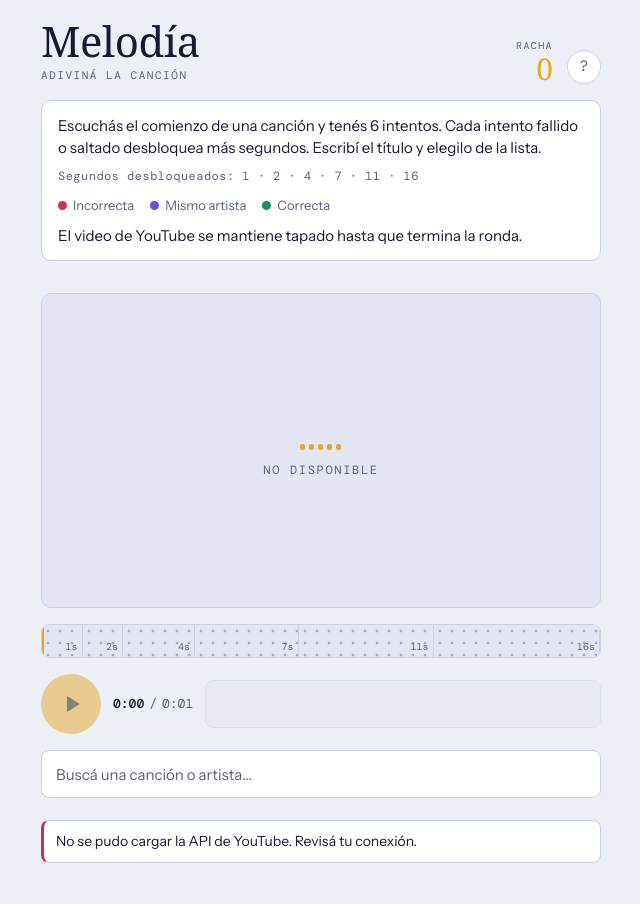
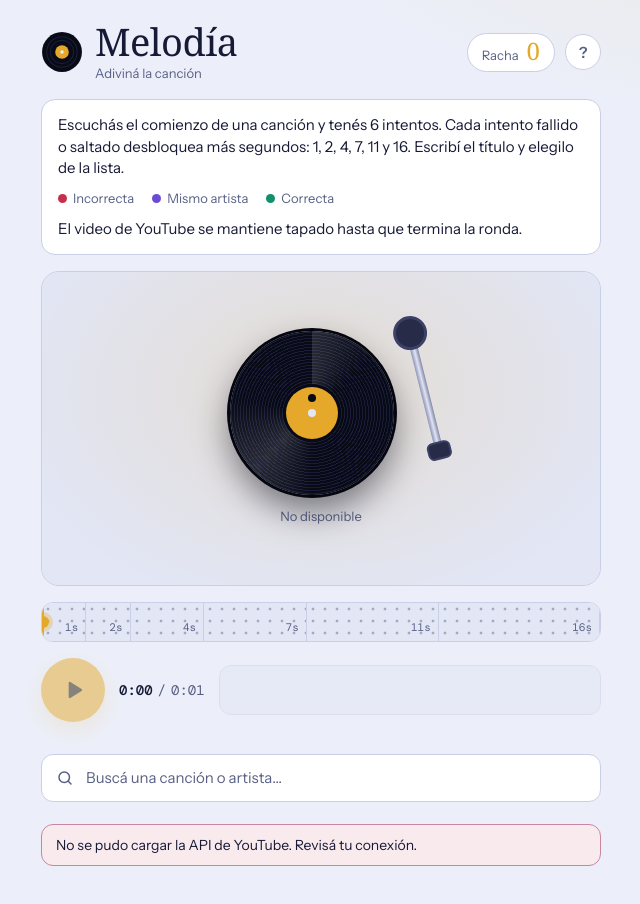
Before and after one commit to FranR27/melodia-secreta, a website: page index.html in a window 1280 px wide. Both pictures are taken after a click on the button "Cómo se juega". Shown: the whole page, without its empty margins (319-959 px from the left). Drawn offline with nearby package versions, Linux system fonts and the light colour scheme; a web font is replaced by a local one.

Commit message:
mejora visual

```diff
--- a/css/base.css
+++ b/css/base.css
@@ -3,13 +3,17 @@
 html, body { min-height: 100%; margin: 0; }
 
 body {
-  background: var(--bg);
+  background-color: var(--bg);
+  background-image:
+    radial-gradient(820px 380px at 90% -140px, color-mix(in srgb, var(--accent) 12%, transparent), transparent 70%),
+    radial-gradient(640px 360px at -12% 22%, color-mix(in srgb, var(--close) 10%, transparent), transparent 70%);
+  background-repeat: no-repeat;
   color: var(--ink);
   font-family: var(--font-body);
   font-size: 15px;
   line-height: 1.45;
   padding-inline: 16px;
-  padding-block: 20px 40px;
+  padding-block: 22px 44px;
 }
 
 button, input { font: inherit; color: inherit; }
--- a/css/components.css
+++ b/css/components.css
@@ -1,32 +1,94 @@
 /* ---------- cabecera ---------- */
-.top { display: flex; justify-content: space-between; align-items: flex-end; gap: 16px; }
-.brand h1 { margin: 0; font-family: var(--font-display); font-weight: 400; font-size: 42px; line-height: 1; letter-spacing: -0.01em; text-wrap: balance; }
-.brand p { margin: 6px 0 0; font-family: var(--font-mono); font-size: 11px; letter-spacing: 0.14em; text-transform: uppercase; color: var(--muted); }
-.stats { display: flex; align-items: flex-end; gap: 14px; }
-.streak { display: grid; justify-items: end; }
-.streak .lbl { font-family: var(--font-mono); font-size: 10px; letter-spacing: 0.14em; text-transform: uppercase; color: var(--muted); }
-.streak .num { font-family: var(--font-display); font-size: 30px; line-height: 1; font-variant-numeric: tabular-nums; color: var(--accent); }
-.icon-btn { width: 34px; height: 34px; border-radius: 50%; border: 1px solid var(--line); background: var(--surface); color: var(--muted); font-family: var(--font-mono); font-size: 15px; display: grid; place-items: center; }
+.top { display: flex; justify-content: space-between; align-items: center; gap: 16px; }
+.brand { display: flex; align-items: center; gap: 12px; min-width: 0; }
+.brand .mark { flex: none; width: 42px; height: 42px; }
+.mk-disc { fill: var(--vinyl); }
+.mk-groove { fill: none; stroke: var(--vinyl-hi); stroke-width: 1.2; }
+.mk-label { fill: var(--accent); }
+.mk-hole { fill: var(--bg); }
+.brand h1 { margin: 0; font-family: var(--font-display); font-weight: 400; font-size: 38px; line-height: 1; letter-spacing: -0.015em; }
+.brand p { margin: 4px 0 0; font-size: 13px; color: var(--muted); }
+.stats { display: flex; align-items: center; gap: 10px; }
+.streak { display: flex; align-items: baseline; gap: 8px; padding: 5px 14px 6px; border: 1px solid var(--line); border-radius: 999px; background: var(--surface); }
+.streak .lbl { font-size: 13px; color: var(--muted); }
+.streak .num { font-family: var(--font-display); font-size: 24px; line-height: 1; font-variant-numeric: tabular-nums; color: var(--accent); }
+.icon-btn { width: 36px; height: 36px; border-radius: 50%; border: 1px solid var(--line); background: var(--surface); color: var(--muted); font-size: 15px; font-weight: 600; display: grid; place-items: center; }
 .icon-btn:hover { color: var(--ink); border-color: var(--muted); }
 
 /* ---------- ayuda ---------- */
-.info { background: var(--surface); border: 1px solid var(--line); border-radius: 10px; padding: 14px 16px; display: grid; gap: 10px; }
-.info p { margin: 0; max-width: 60ch; }
-.info .scale { font-family: var(--font-mono); font-size: 12px; color: var(--muted); letter-spacing: 0.04em; }
-.legend { display: flex; flex-wrap: wrap; gap: 6px 16px; font-size: 13px; color: var(--muted); }
-.legend span::before { content: ''; display: inline-block; width: 9px; height: 9px; border-radius: 50%; margin-right: 6px; background: var(--c); }
+.info { display: grid; gap: 10px; padding: 14px 16px; border: 1px solid var(--line); border-radius: 14px; background: var(--surface); }
+.info p { margin: 0; max-width: 62ch; }
+.legend { display: flex; flex-wrap: wrap; gap: 6px 18px; font-size: 13px; color: var(--muted); }
+.legend span::before { content: ''; display: inline-block; width: 9px; height: 9px; margin-right: 6px; border-radius: 50%; background: var(--c); }
+
+/* ---------- tocadiscos (cubre el video de YouTube hasta el final) ---------- */
+.stage { position: relative; aspect-ratio: 16 / 9; min-height: 214px; max-width: 100%; overflow: hidden; border: 1px solid var(--line); border-radius: 18px; background: var(--surface-2); }
+.stage .video, .stage iframe { position: absolute; inset: 0; width: 100%; height: 100%; border: 0; }
+.veil {
+  position: absolute; inset: 0; display: grid; place-content: center; justify-items: center; gap: 12px; padding: 14px;
+  background: radial-gradient(80% 100% at 50% 38%, color-mix(in srgb, var(--accent) 17%, var(--surface-2)), var(--surface-2) 72%);
+  color: var(--muted); font-size: 13px; text-align: center;
+}
+.stage[data-revealed="true"] .veil { display: none; }
+
+.deck { position: relative; width: clamp(112px, 22vw, 164px); aspect-ratio: 1; margin-right: 18px; }
+.record {
+  position: absolute; inset: 0; border-radius: 50%;
+  background:
+    conic-gradient(from 0deg, rgba(255, 255, 255, 0.13), transparent 13%, transparent 50%, rgba(255, 255, 255, 0.13) 63%, transparent 78%),
+    repeating-radial-gradient(circle at 50% 50%, var(--vinyl) 0 2px, var(--vinyl-hi) 2px 3px);
+  box-shadow: 0 16px 34px rgba(4, 6, 20, 0.5), 0 0 0 3px color-mix(in srgb, var(--vinyl) 70%, #000);
+}
+.record::before { content: ''; position: absolute; inset: 34%; border-radius: 50%; background: var(--accent); box-shadow: 0 0 0 3px var(--vinyl); }
+.record::after { content: ''; position: absolute; inset: 47.5%; border-radius: 50%; background: var(--surface-2); }
+.record .dot { position: absolute; z-index: 1; left: 50%; top: 38.5%; width: 5%; height: 5%; margin-left: -2.5%; border-radius: 50%; background: var(--vinyl); }
+.stage[data-playing="true"] .record { animation: spin 2.4s linear infinite; }
+@keyframes spin { to { transform: rotate(360deg); } }
+
+.arm { position: absolute; top: -2%; right: -13%; width: 8px; height: 76%; border-radius: 6px; transform-origin: 50% 7%; transform: rotate(-14deg); transition: transform 0.7s cubic-bezier(0.3, 0.7, 0.2, 1); background: linear-gradient(90deg, #8f95b4, #dfe3f5 50%, #8187a4); }
+.arm i { position: absolute; top: -9px; left: -10px; width: 28px; height: 28px; border-radius: 50%; background: #272b48; box-shadow: 0 0 0 3px #3b4166; }
+.arm::after { content: ''; position: absolute; left: -6px; bottom: -8px; width: 20px; height: 14px; border-radius: 4px; background: #272b48; box-shadow: 0 0 0 2px #3b4166; }
+.stage[data-playing="true"] .arm { transform: rotate(27deg); }
+
+/* ---------- línea de tiempo con tramos ---------- */
+.timeline { position: relative; display: flex; height: 40px; overflow: hidden; border: 1px solid var(--line); border-radius: 12px; background: var(--surface); }
+.seg { flex: var(--w) 1 0; min-width: 0; display: flex; align-items: flex-end; justify-content: flex-end; padding: 0 7px 5px; border-right: 1px solid var(--line); font-family: var(--font-mono); font-size: 11px; color: var(--muted); }
+.seg.is-open { background: var(--surface); color: var(--ink); }
+.seg.is-current { box-shadow: inset 0 -3px 0 var(--accent); }
+.seg.is-locked {
+  background-color: var(--surface-2);
+  background-image: radial-gradient(circle, color-mix(in srgb, var(--muted) 45%, transparent) 1.2px, transparent 1.7px);
+  background-size: 12px 12px;
+}
+.fill { position: absolute; inset: 0 auto 0 0; width: 0; pointer-events: none; background: linear-gradient(90deg, transparent, color-mix(in srgb, var(--accent) 38%, transparent)); border-right: 2px solid var(--accent); }
+.fill::after { content: ''; position: absolute; right: -7px; top: 50%; width: 12px; height: 12px; margin-top: -6px; border-radius: 50%; background: var(--accent); box-shadow: 0 0 0 4px color-mix(in srgb, var(--accent) 30%, transparent); }
+
+/* ---------- controles ---------- */
+.controls { display: flex; align-items: center; gap: 14px; }
+.play { position: relative; flex: none; width: 64px; height: 64px; border: 0; border-radius: 50%; background: var(--accent); color: var(--accent-ink); display: grid; place-items: center; box-shadow: 0 8px 20px color-mix(in srgb, var(--accent) 28%, transparent); }
+.play:hover:not(:disabled) { filter: brightness(1.07); }
+.play svg { width: 26px; height: 26px; fill: currentColor; }
+.play[data-playing="true"]::after { content: ''; position: absolute; inset: -6px; border: 2px solid var(--accent); border-radius: 50%; opacity: 0.6; animation: ring 1.5s ease-out infinite; }
+@keyframes ring { from { transform: scale(0.92); opacity: 0.7; } to { transform: scale(1.18); opacity: 0; } }
+.clock { flex: none; min-width: 78px; display: flex; gap: 5px; font-family: var(--font-mono); font-size: 14px; color: var(--muted); font-variant-numeric: tabular-nums; }
+.clock b { color: var(--ink); font-weight: 500; }
+.skip { flex: 1; min-width: 0; min-height: 50px; padding-inline: 14px; border: 1px solid var(--line); border-radius: 12px; background: var(--surface-2); font-weight: 600; }
+.skip:hover:not(:disabled) { border-color: var(--accent); }
+.skip .inc { margin-left: 6px; font-family: var(--font-mono); font-weight: 500; color: var(--accent); }
 
 /* ---------- intentos ---------- */
-.guesses { list-style: none; margin: 0; padding: 0; display: grid; gap: 6px; }
-.row { display: grid; grid-template-columns: 40px minmax(0, 1fr) 24px; align-items: center; min-height: 44px; padding-inline: 10px 12px; border: 1px solid var(--line); border-radius: 8px; background: var(--surface); }
-.row .secs { font-family: var(--font-mono); font-size: 11px; color: var(--muted); font-variant-numeric: tabular-nums; }
+.guesses { list-style: none; margin: 0; padding: 0; display: grid; gap: 7px; }
+.row { display: grid; grid-template-columns: 40px minmax(0, 1fr) 24px; align-items: center; min-height: 46px; padding-inline: 12px 14px; border: 1px solid var(--line); border-radius: 12px; background: var(--surface); }
+.row .secs { font-family: var(--font-mono); font-size: 12px; color: var(--muted); font-variant-numeric: tabular-nums; }
 .row .main { min-width: 0; display: flex; align-items: baseline; gap: 8px; }
 .row .t { font-weight: 600; white-space: nowrap; overflow: hidden; text-overflow: ellipsis; }
-.row .by { font-size: 12px; color: var(--muted); white-space: nowrap; overflow: hidden; text-overflow: ellipsis; }
+.row .by { font-size: 13px; color: var(--muted); white-space: nowrap; overflow: hidden; text-overflow: ellipsis; }
 .row .ph { color: var(--muted); }
 .row .skipped { color: var(--muted); font-style: italic; }
-.row .mark { font-family: var(--font-mono); text-align: right; font-size: 14px; }
-.row.is-active { border-color: var(--accent); }
+.row .mark { width: auto; height: auto; text-align: right; font-size: 15px; font-weight: 600; }
+.row.is-active { border-color: var(--accent); box-shadow: 0 0 0 3px color-mix(in srgb, var(--accent) 18%, transparent); }
+.row.is-new { animation: settle 0.35s ease-out; }
+@keyframes settle { from { transform: translateY(-5px); opacity: 0.5; } }
 .row[data-kind="wrong"] { background: color-mix(in srgb, var(--bad) 13%, var(--surface)); border-color: color-mix(in srgb, var(--bad) 45%, var(--line)); }
 .row[data-kind="wrong"] .mark { color: var(--bad); }
 .row[data-kind="close"] { background: color-mix(in srgb, var(--close) 14%, var(--surface)); border-color: color-mix(in srgb, var(--close) 50%, var(--line)); }
@@ -34,66 +96,38 @@
 .row[data-kind="right"] { background: color-mix(in srgb, var(--good) 16%, var(--surface)); border-color: var(--good); }
 .row[data-kind="right"] .mark { color: var(--good); }
 
-/* ---------- reproductor de YouTube (tapado hasta el final) ---------- */
-.stage { position: relative; aspect-ratio: 16 / 9; max-width: 100%; min-height: 200px; border: 1px solid var(--line); border-radius: 10px; overflow: hidden; background: var(--surface-2); }
-.stage .video, .stage iframe { position: absolute; inset: 0; width: 100%; height: 100%; border: 0; }
-.veil { position: absolute; inset: 0; display: grid; place-content: center; justify-items: center; gap: 12px; background: color-mix(in srgb, var(--surface-2) 94%, transparent); -webkit-backdrop-filter: blur(30px); backdrop-filter: blur(30px); color: var(--muted); font-family: var(--font-mono); font-size: 12px; letter-spacing: 0.14em; text-transform: uppercase; text-align: center; padding: 16px; }
-.stage[data-revealed="true"] .veil { display: none; }
-.eq { display: flex; align-items: flex-end; gap: 4px; height: 28px; }
-.eq i { width: 5px; height: 6px; border-radius: 2px; background: var(--accent); }
-.stage[data-playing="true"] .eq i { animation: eq 0.9s ease-in-out infinite alternate; }
-.eq i:nth-child(2) { animation-delay: -0.3s; }
-.eq i:nth-child(3) { animation-delay: -0.6s; }
-.eq i:nth-child(4) { animation-delay: -0.15s; }
-.eq i:nth-child(5) { animation-delay: -0.45s; }
-@keyframes eq { to { height: 28px; } }
-@media (prefers-reduced-motion: reduce) {
-  .stage[data-playing="true"] .eq i { animation: none; height: 18px; }
-}
-
-/* ---------- línea de tiempo con tramos ---------- */
-.timeline { position: relative; display: flex; height: 34px; border: 1px solid var(--line); border-radius: 8px; overflow: hidden; background: var(--surface); }
-.seg { flex: var(--w) 1 0; min-width: 0; display: flex; align-items: flex-end; justify-content: flex-end; padding: 0 4px 3px; border-right: 1px solid var(--line); font-family: var(--font-mono); font-size: 10px; color: var(--muted); }
-.seg.is-open { color: var(--ink); background: var(--surface); }
-.seg.is-locked {
-  background-color: var(--surface-2);
-  background-image: radial-gradient(circle, color-mix(in srgb, var(--muted) 45%, transparent) 1.2px, transparent 1.7px);
-  background-size: 12px 12px;
-}
-.fill { position: absolute; inset: 0 auto 0 0; width: 0; pointer-events: none; background: color-mix(in srgb, var(--accent) 32%, transparent); border-right: 2px solid var(--accent); }
-
-/* ---------- controles ---------- */
-.controls { display: flex; align-items: center; gap: 12px; }
-.play { flex: none; width: 60px; height: 60px; border-radius: 50%; border: 0; background: var(--accent); color: var(--accent-ink); display: grid; place-items: center; }
-.play:hover:not(:disabled) { filter: brightness(1.07); }
-.play svg { width: 24px; height: 24px; fill: currentColor; }
-.clock { flex: none; min-width: 76px; display: flex; gap: 5px; font-family: var(--font-mono); font-size: 13px; color: var(--muted); font-variant-numeric: tabular-nums; }
-.clock b { color: var(--ink); font-weight: 500; }
-.skip { flex: 1; min-width: 0; min-height: 48px; padding-inline: 12px; border: 1px solid var(--line); border-radius: 8px; background: var(--surface-2); font-weight: 600; }
-.skip:hover:not(:disabled) { border-color: var(--accent); }
-.skip .inc { margin-left: 4px; font-family: var(--font-mono); font-weight: 500; color: var(--accent); }
-
 /* ---------- buscador ---------- */
-.search input { width: 100%; height: 48px; padding-inline: 14px; border: 1px solid var(--line); border-radius: 8px; background: var(--surface); }
+.search { position: relative; }
+.search .s-icon { position: absolute; left: 15px; top: 15px; width: 18px; height: 18px; fill: none; stroke: var(--muted); stroke-width: 2; stroke-linecap: round; pointer-events: none; }
+.search input { width: 100%; height: 48px; padding-inline: 44px 14px; border: 1px solid var(--line); border-radius: 12px; background: var(--surface); }
 .search input::placeholder { color: var(--muted); }
 .search input:focus-visible { border-color: var(--accent); outline-offset: 0; }
 .opts { list-style: none; margin: 6px 0 0; padding: 0; display: grid; gap: 2px; }
-.opts button { width: 100%; text-align: left; padding: 10px 12px; border: 0; border-radius: 6px; background: transparent; display: flex; align-items: baseline; justify-content: space-between; gap: 12px; }
-.opts button .o-by { flex: none; font-size: 12px; color: var(--muted); }
+.opts button { width: 100%; padding: 11px 12px; border: 0; border-radius: 8px; background: transparent; text-align: left; display: flex; align-items: baseline; justify-content: space-between; gap: 12px; }
+.opts button .o-by { flex: none; font-size: 13px; color: var(--muted); }
 .opts button:hover, .opts button.is-sel { background: var(--surface-2); }
 
 /* ---------- resultado ---------- */
-.result { display: grid; gap: 12px; padding: 16px; border: 1px solid var(--line); border-radius: 10px; background: var(--surface); }
-.verdict { font-family: var(--font-mono); font-size: 11px; letter-spacing: 0.14em; text-transform: uppercase; }
+.result { display: grid; gap: 12px; padding: 18px; border: 1px solid var(--line); border-radius: 16px; background: var(--surface); }
+.result.is-win { border-color: var(--good); background: color-mix(in srgb, var(--good) 8%, var(--surface)); }
+.result.is-lose { border-color: color-mix(in srgb, var(--bad) 55%, var(--line)); }
+.verdict { font-size: 14px; font-weight: 600; }
 .verdict.win { color: var(--good); }
 .verdict.lose { color: var(--bad); }
-.answer { margin: 0; font-family: var(--font-display); font-weight: 400; font-size: 30px; line-height: 1.1; text-wrap: balance; }
-.answer-by { margin: -6px 0 0; color: var(--muted); }
+.answer { margin: 0; font-family: var(--font-display); font-weight: 400; font-size: 34px; line-height: 1.08; letter-spacing: -0.01em; text-wrap: balance; }
+.answer-by { margin: -6px 0 0; font-size: 16px; color: var(--muted); }
 .result-actions { display: flex; flex-wrap: wrap; gap: 8px; }
-.btn { min-height: 44px; padding-inline: 16px; border-radius: 8px; border: 1px solid var(--line); background: var(--surface-2); font-weight: 600; }
+.btn { min-height: 46px; padding-inline: 18px; border: 1px solid var(--line); border-radius: 12px; background: var(--surface-2); font-weight: 600; }
 .btn:hover { border-color: var(--accent); }
-.btn.primary { background: var(--accent); color: var(--accent-ink); border-color: var(--accent); }
+.btn.primary { border-color: var(--accent); background: var(--accent); color: var(--accent-ink); }
 .btn.primary:hover { filter: brightness(1.07); }
 
 /* ---------- avisos ---------- */
-.status { margin: 0; padding: 10px 12px; border: 1px solid var(--line); border-left: 3px solid var(--bad); border-radius: 8px; background: var(--surface); font-size: 14px; }
+.status { margin: 0; padding: 10px 14px; border: 1px solid color-mix(in srgb, var(--bad) 45%, var(--line)); border-radius: 12px; background: color-mix(in srgb, var(--bad) 10%, var(--surface)); font-size: 14px; }
+
+@media (prefers-reduced-motion: reduce) {
+  .stage[data-playing="true"] .record,
+  .play[data-playing="true"]::after,
+  .row.is-new { animation: none; }
+  .arm { transition: none; }
+}
--- a/css/tokens.css
+++ b/css/tokens.css
@@ -1,17 +1,19 @@
-/* Tokens de color y tipografía. Oscuro por defecto; claro si el sistema lo pide o data-theme="light". */
+/* Tokens. Oscuro por defecto; claro si el sistema lo pide o con data-theme="light". */
 :root {
   color-scheme: dark;
-  --bg: #0f111c;
-  --surface: #171a2a;
-  --surface-2: #1f2338;
-  --ink: #eceef8;
-  --muted: #8d93b2;
-  --line: #2b3050;
-  --accent: #f0ba45;
-  --accent-ink: #1a1405;
-  --good: #4cc9a0;
-  --bad: #f0647a;
-  --close: #b79cff;
+  --bg: #0d1128;
+  --surface: #151a38;
+  --surface-2: #1d2346;
+  --ink: #eef0fa;
+  --muted: #9ba1c6;
+  --line: #2d3466;
+  --accent: #f2bb4a;
+  --accent-ink: #1b1404;
+  --good: #4fd1a5;
+  --bad: #f2677d;
+  --close: #b9a0ff;
+  --vinyl: #080a15;
+  --vinyl-hi: #181c36;
 
   --font-display: 'Gloock', Georgia, 'Times New Roman', serif;
   --font-body: 'Instrument Sans', system-ui, -apple-system, 'Segoe UI', sans-serif;
@@ -21,31 +23,31 @@
 @media (prefers-color-scheme: light) {
   :root:not([data-theme="dark"]) {
     color-scheme: light;
-    --bg: #edeff6;
+    --bg: #eceff9;
     --surface: #ffffff;
-    --surface-2: #e3e6f2;
-    --ink: #161a33;
-    --muted: #5a6082;
-    --line: #cbd0e3;
+    --surface-2: #e2e6f5;
+    --ink: #161a36;
+    --muted: #596085;
+    --line: #c9cfe6;
     --accent: #e5a82a;
     --accent-ink: #231a04;
-    --good: #14916b;
-    --bad: #c7324e;
-    --close: #6c4fd6;
+    --good: #12906a;
+    --bad: #c4304c;
+    --close: #6a4cd4;
   }
 }
 
 :root[data-theme="light"] {
   color-scheme: light;
-  --bg: #edeff6;
+  --bg: #eceff9;
   --surface: #ffffff;
-  --surface-2: #e3e6f2;
-  --ink: #161a33;
-  --muted: #5a6082;
-  --line: #cbd0e3;
+  --surface-2: #e2e6f5;
+  --ink: #161a36;
+  --muted: #596085;
+  --line: #c9cfe6;
   --accent: #e5a82a;
   --accent-ink: #231a04;
-  --good: #14916b;
-  --bad: #c7324e;
-  --close: #6c4fd6;
+  --good: #12906a;
+  --bad: #c4304c;
+  --close: #6a4cd4;
 }
--- a/index.html
+++ b/index.html
@@ -18,18 +18,26 @@
   <main class="app">
     <header class="top">
       <div class="brand">
-        <h1>Melodía</h1>
-        <p>Adiviná la canción</p>
+        <svg class="mark" viewBox="0 0 40 40" aria-hidden="true">
+          <circle class="mk-disc" cx="20" cy="20" r="19"/>
+          <circle class="mk-groove" cx="20" cy="20" r="14.5"/>
+          <circle class="mk-groove" cx="20" cy="20" r="11"/>
+          <circle class="mk-label" cx="20" cy="20" r="6.5"/>
+          <circle class="mk-hole" cx="20" cy="20" r="1.6"/>
+        </svg>
+        <div>
+          <h1>Melodía</h1>
+          <p>Adiviná la canción</p>
+        </div>
       </div>
       <div class="stats">
-        <div class="streak"><span class="lbl">Racha</span><span class="num" id="streak">0</span></div>
+        <div class="streak" title="Canciones acertadas seguidas"><span class="lbl">Racha</span><span class="num" id="streak">0</span></div>
         <button class="icon-btn" id="infoBtn" type="button" aria-label="Cómo se juega" aria-expanded="false" aria-controls="info">?</button>
       </div>
     </header>
 
     <section class="info" id="info" hidden>
-      <p>Escuchás el comienzo de una canción y tenés 6 intentos. Cada intento fallido o saltado desbloquea más segundos. Escribí el título y elegilo de la lista.</p>
-      <div class="scale">Segundos desbloqueados: 1 · 2 · 4 · 7 · 11 · 16</div>
+      <p>Escuchás el comienzo de una canción y tenés 6 intentos. Cada intento fallido o saltado desbloquea más segundos: 1, 2, 4, 7, 11 y 16. Escribí el título y elegilo de la lista.</p>
       <div class="legend">
         <span style="--c: var(--bad)">Incorrecta</span>
         <span style="--c: var(--close)">Mismo artista</span>
@@ -38,12 +46,13 @@
       <p>El video de YouTube se mantiene tapado hasta que termina la ronda.</p>
     </section>
 
-    <ol class="guesses" id="guesses"></ol>
-
     <div class="stage" id="stage" data-revealed="false" data-playing="false" data-loading="true">
       <div class="video"><div id="player"></div></div>
       <div class="veil" aria-hidden="true">
-        <div class="eq"><i></i><i></i><i></i><i></i><i></i></div>
+        <div class="deck">
+          <div class="record"><span class="dot"></span></div>
+          <div class="arm"><i></i></div>
+        </div>
         <span id="veilText">Cargando reproductor…</span>
       </div>
     </div>
@@ -58,7 +67,10 @@
       <button class="skip" id="skip" type="button"></button>
     </div>
 
+    <ol class="guesses" id="guesses"></ol>
+
     <div class="search" id="search">
+      <svg class="s-icon" viewBox="0 0 24 24" aria-hidden="true"><circle cx="11" cy="11" r="7"/><path d="m20 20-3.6-3.6"/></svg>
       <input id="q" type="text" placeholder="Buscá una canción o artista…" autocomplete="off" spellcheck="false" aria-label="Buscar una canción o artista">
       <ul class="opts" id="opts" role="listbox" aria-label="Resultados"></ul>
     </div>
```
Also changed, not shown: src/ui.ts (+6 -1 lines), dist/main.js, 1 other file.
